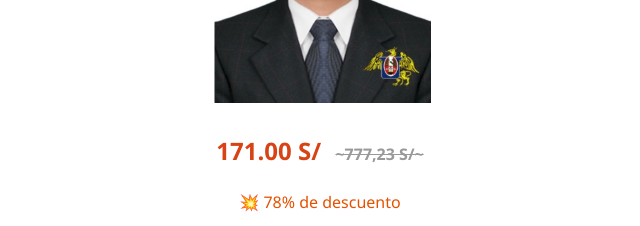
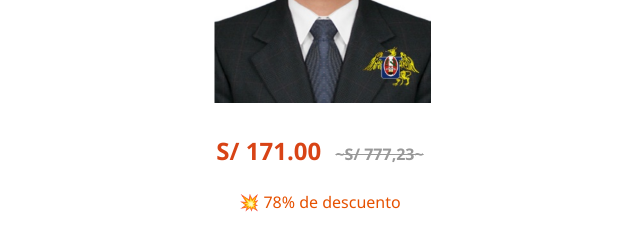
Before and after one commit to curso-playwright/curso-playwright.github.io, a plain HTML site: page index.html in a window 1280 px wide. Shown: the part 6680-6906 px from the top of the page, 320-960 px from the left. Drawn offline with Linux system fonts and the light colour scheme.

Commit message:
seconds change

```diff
--- a/index.html
+++ b/index.html
@@ -446,7 +446,7 @@ document.getElementById("closeModal").addEventListener("click", function() {
       <img src="img/foto.webp" alt="Vista previa del curso">
     </div>
     <div class="oferta-detalles" style="margin-top: -80px;">
-      <p class="precio-actual">171.00 S/ <span class="precio-original">~777,23 S/~</span></p>
+      <p class="precio-actual">S/ 171.00 <span class="precio-original">~S/ 777,23~</span></p>
       <p class="descuento">💥 78% de descuento</p>
       <p class="urgencia">⏳ ¡Esta oferta termina en <strong>2 horas</strong>!</p>
       <div class="botones-oferta">
```
